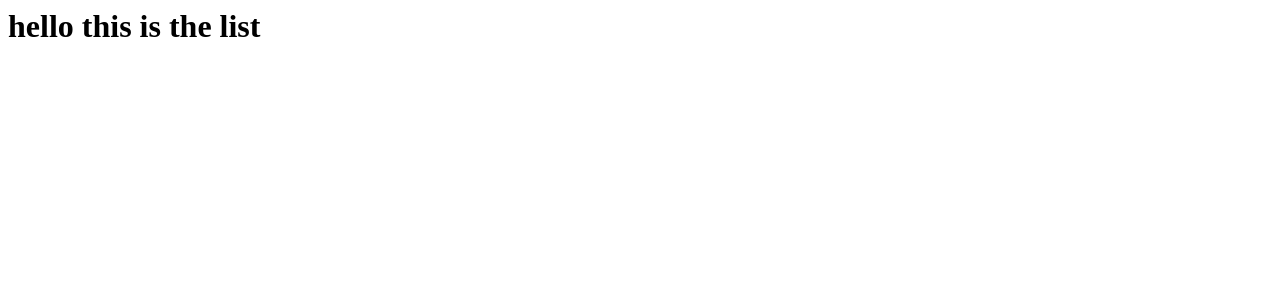
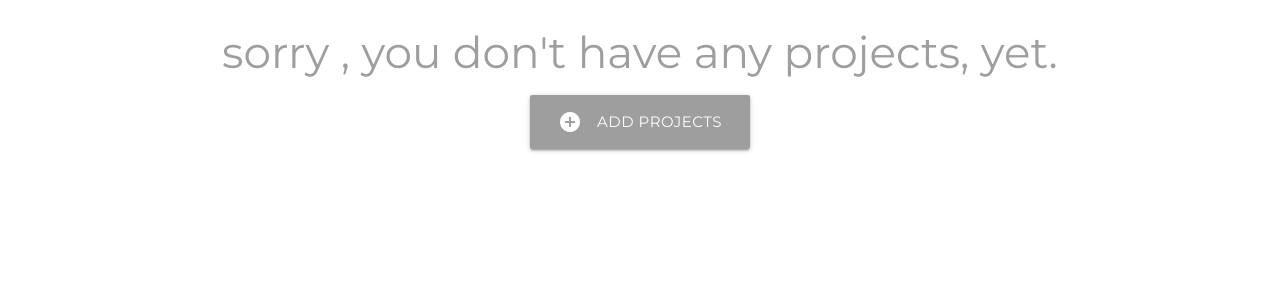
Before and after one commit to shahad23abdullah/BT, a Django app: page / in a window 1280 px wide. Shown: the top 300 px of the page. Run offline with Django 5.2, Linux system fonts and the light colour scheme.

Commit message:
create list page

```diff
--- a/budegetproject/budget/templates/budget/base.html
+++ b/budegetproject/budget/templates/budget/base.html
@@ -0,0 +1,21 @@
+{% load static %}
+
+<!DOCTYPE html>
+<html lang="en">
+<head>
+    <meta charset="UTF-8">
+    <meta name="viewport" content="width=device-width, initial-scale=1.0">
+    <title>Document</title>
+    <link href="https://fonts.googleapis.com/icon?family=Material+Icons" rel="stylesheet">
+    <link rel="stylesheet" href="https://cdnjs.cloudflare.com/ajax/libs/materialize/1.0.0/css/materialize.min.css">
+    <link rel="stylesheet" href="{% static 'css/styles.css'%}">
+</head>
+<body>
+    {% block content %}
+
+
+
+    {% endblock %}
+    <script src="https://cdnjs.cloudflare.com/ajax/libs/materialize/1.0.0/js/materialize.min.js"></script>
+</body>
+</html>
--- a/budegetproject/budget/templates/budget/project_list.html
+++ b/budegetproject/budget/templates/budget/project_list.html
@@ -1 +1,15 @@
-<h1>hello this is the list</h1>
+{% extends "budget/base.html" %}
+
+{% block content %}
+
+<div class="container">
+    <div class="noproject-wrapper center">
+        <h3 class="grey-text">sorry , you don't have any projects, yet.</h3>
+        <a href="" class="btn-large grey">
+            <i class="material-icons white-text left">add_circle</i>
+            <span class="bold">Add Projects</span>
+        </a>
+    </div>
+</div>
+
+{% endblock %}
```
